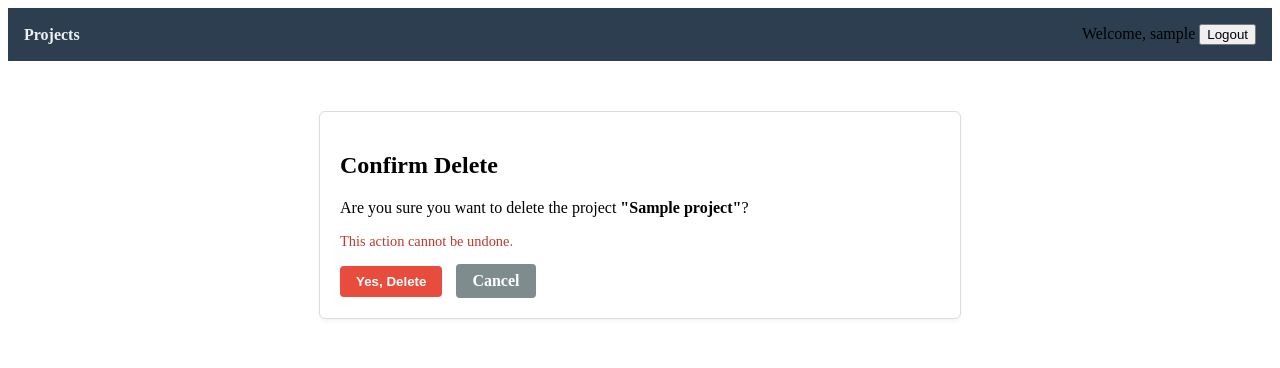
After one commit to kevianto/student-management, a Django app: page /1/delete/ in a window 1280 px wide. The commit adds this page. Shown: the top 368 px of the page. Run offline with Django 5.2, Linux system fonts and the light colour scheme; a user stored in the database is signed in; tables that the repository leaves empty hold one stand-in row (values such as "Sample post"); parts of the project's set-up code (start-up, migrations or seed data) failed here and were passed over.

Commit message:
Q6 and 7

```diff
--- a/StudentProjectSystem/settings.py
+++ b/StudentProjectSystem/settings.py
@@ -126,3 +126,7 @@ MAILERS = {
         'BACKEND': 'django.core.mail.backends.console.EmailBackend',
     },
 }
+
+LOGIN_REDIRECT_URL = 'project_list'
+LOGOUT_REDIRECT_URL = 'login'
+LOGIN_URL = 'login'
--- a/StudentProjectSystem/urls.py
+++ b/StudentProjectSystem/urls.py
@@ -3,5 +3,6 @@ from django.urls import path, include
 
 urlpatterns = [
     path('admin/', admin.site.urls),
+    path('accounts/', include('django.contrib.auth.urls')),
     path('', include('projects.urls')),
 ]
--- /dev/null
+++ b/projects/static/projects/style.css
@@ -0,0 +1,77 @@
+/* Navigation Styling */
+.navbar {
+    background-color: #2c3e50;
+    padding: 1rem;
+    display: flex;
+    justify-content: space-between;
+    align-items: center;
+}
+
+.navbar a {
+    color: #ecf0f1;
+    text-decoration: none;
+    margin-right: 15px;
+    font-weight: bold;
+}
+
+/* Project Table Styling */
+.project-table {
+    width: 100%;
+    border-collapse: collapse;
+    margin-top: 20px;
+}
+
+.project-table th, .project-table td {
+    border: 1px solid #ddd;
+    padding: 12px;
+    text-align: left;
+}
+
+.project-table th {
+    background-color: #3498db;
+    color: white;
+}
+
+.project-table tr:nth-child(even) {
+    background-color: #f2f2f2;
+}
+/* Form Containers */
+.form-container, .delete-container {
+    max-width: 600px;
+    margin: 30px auto;
+    padding: 20px;
+    background-color: #ffffff;
+    border: 1px solid #ddd;
+    border-radius: 6px;
+    box-shadow: 0 2px 4px rgba(0,0,0,0.05);
+}
+
+.form-container input[type="text"],
+.form-container textarea {
+    width: 100%;
+    padding: 8px;
+    margin-top: 5px;
+    box-sizing: border-box;
+    border: 1px solid #ccc;
+    border-radius: 4px;
+}
+
+/* Buttons */
+.btn {
+    display: inline-block;
+    padding: 8px 16px;
+    text-decoration: none;
+    border: none;
+    border-radius: 4px;
+    cursor: pointer;
+    font-weight: bold;
+}
+
+.btn-primary { background-color: #27ae60; color: white; }
+.btn-danger { background-color: #e74c3c; color: white; }
+.btn-secondary { background-color: #7f8c8d; color: white; margin-left: 10px; }
+
+.warning-text {
+    color: #c0392b;
+    font-size: 0.9rem;
+}
--- /dev/null
+++ b/projects/templates/projects/base.html
@@ -0,0 +1,30 @@
+{% load static %}
+<!DOCTYPE html>
+<html lang="en">
+<head>
+    <meta charset="UTF-8">
+    <title>Student Project System</title>
+    <link rel="stylesheet" href="{% static 'projects/style.css' %}">
+</head>
+<body>
+    <nav class="navbar">
+        <div>
+            <a href="{% url 'project_list' %}">Projects</a>
+        </div>
+        <div>
+            {% if user.is_authenticated %}
+                <span>Welcome, {{ user.username }}</span>
+                <form action="{% url 'logout' %}" method="post" style="display:inline;">
+                    {% csrf_token %}
+                    <button type="submit">Logout</button>
+                </form>
+            {% else %}
+                <a href="{% url 'login' %}">Login</a>
+            {% endif %}
+        </div>
+    </nav>
+    <main style="padding: 20px;">
+        {% block content %}{% endblock %}
+    </main>
+</body>
+</html>
--- /dev/null
+++ b/projects/templates/projects/project_confirm_delete.html
@@ -0,0 +1,15 @@
+{% extends 'projects/base.html' %}
+
+{% block content %}
+<div class="delete-container">
+    <h2>Confirm Delete</h2>
+    <p>Are you sure you want to delete the project <strong>"{{ project.title }}"</strong>?</p>
+    <p class="warning-text">This action cannot be undone.</p>
+
+    <form method="post">
+        {% csrf_token %}
+        <button type="submit" class="btn btn-danger">Yes, Delete</button>
+        <a href="{% url 'project_list' %}" class="btn btn-secondary">Cancel</a>
+    </form>
+</div>
+{% endblock %}
--- a/projects/urls.py
+++ b/projects/urls.py
@@ -3,5 +3,7 @@ from . import views
 
 urlpatterns = [
     path('', views.home, name='home'),
-    path('projects/', views.project_list, name='project_list'),
+    path('create/', views.project_create, name='project_create'),
+    path('<int:pk>/edit/', views.project_update, name='project_update'),
+    path('<int:pk>/delete/', views.project_delete, name='project_delete'),
 ]
--- a/projects/views.py
+++ b/projects/views.py
@@ -1,7 +1,8 @@
-from django.http import HttpResponse
-from django.shortcuts import render
+from django.shortcuts import render, redirect, get_object_or_404
+from django.contrib.auth.decorators import login_required
+from django.db.models import Q
 from .models import Project
-
+from .forms import ProjectForm
 
 def home(request):
     return HttpResponse(
@@ -10,10 +11,41 @@ def home(request):
 
 
 def project_list(request):
-    projects = Project.objects.all()
+    query = request.GET.get('q', '')
+    if query:
+        projects = Project.objects.filter(title__icontains=query)
+    else:
+        projects = Project.objects.all()
 
-    return render(
-        request,
-        'projects/project_list.html',
-        {'projects': projects}
-    )
+    return render(request, 'projects/project_list.html', {'projects': projects, 'query': query})
+
+@login_required
+def project_create(request):
+    if request.method == 'POST':
+        form = ProjectForm(request.POST)
+        if form.is_valid():
+            form.save()
+            return redirect('project_list')
+    else:
+        form = ProjectForm()
+    return render(request,'projects/project_form.html', {'form': form})
+
+@login_required
+def project_update(request, pk):
+    project = get_object_or_404(Project, pk=pk)
+    if request.method == 'POST':
+        form = ProjectForm(request.POST, instance=project)
+        if form.is_valid():
+            form.save()
+            return redirect('project_list')
+    else:
+        form = ProjectForm(request.POST, instance=project)
+    return render(request, 'projects/project_form.html', {'form': form})
+
+@login_required
+def project_delete(request, pk):
+    project = get_object_or_404(Project, pk=pk)
+    if request.method == 'POST':
+        project.delete()
+        return redirect('project_list')
+    return render(request, 'projects/project_confirm_delete.html', {'project': project})
```
Also changed, not shown: projects/forms.py (added, +7 -0 lines), projects/templates/projects/project_form.html (added, +16 -0 lines), projects/templates/projects/project_list.html (+36 -17 lines), projects/templates/projects/registration/login.html (added, +10 -0 lines).
